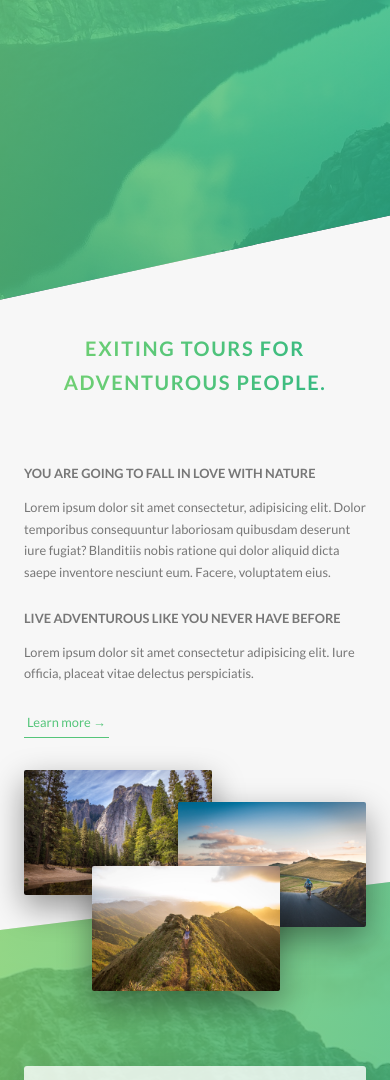
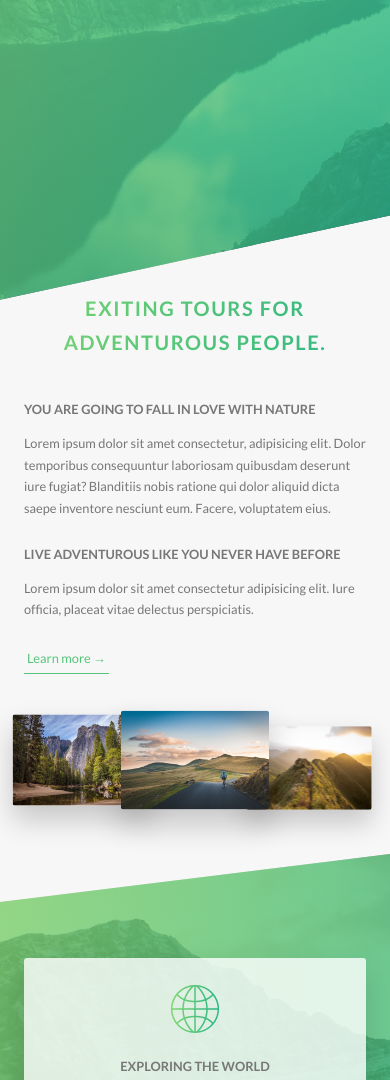
Before and after one commit to mlavagni/natours, a website: page index.html in a window 390 px wide. Shown: the part 502-1582 px from the top of the page. Drawn offline with Linux system fonts and the light colour scheme.

Commit message:
styling and finishing media query for card section

```diff
--- a/sass/base/_utilities.scss
+++ b/sass/base/_utilities.scss
@@ -8,10 +8,18 @@
 
 .u-margin-botton-medium {
   margin-bottom: 4rem !important;
+
+  @include respond(tab-port) {
+    margin-bottom: 3rem !important;
+  }
 }
 
 .u-margin-botton-big {
   margin-bottom: 8rem !important;
+
+  @include respond(tab-port) {
+    margin-bottom: 5rem !important;
+  }
 }
 
 .u-margin-top-big {
--- a/sass/components/_card.scss
+++ b/sass/components/_card.scss
@@ -167,4 +167,47 @@
     font-size: 6rem;
     font-weight: 100;
   }
+
+  @include respond(tab-port) {
+    height: auto;
+    border-radius: 3px;
+    background-color: $color-white;
+    box-shadow: 0 1.5rem 4rem rgba($color-black, 0.15);
+
+    &__side {
+      height: auto;
+      position: relative;
+      box-shadow: none;
+
+      &--back {
+        transform: rotateY(0);
+        clip-path: polygon(0 15%, 100% 0, 100% 100%, 0 100%);
+      }
+    }
+
+    &:hover &__side--front {
+      transform: rotateY(0);
+    }
+
+    &__details {
+      padding: 1rem 3rem;
+    }
+    // FRONT SIDE STYLING
+    &__cta {
+      position: relative;
+      top: 0%;
+      left: 0;
+      transform: translate(0);
+      width: 100%;
+      padding: 7rem 4rem 4rem 4rem;
+    }
+
+    &__price-box {
+      margin-bottom: 3rem;
+    }
+
+    &__price-value {
+      font-size: 4rem;
+    }
+  }
 }
--- a/sass/components/_composition.scss
+++ b/sass/components/_composition.scss
@@ -10,19 +10,43 @@
     transition: all 0.2s;
     outline-offset: 2rem;
 
+    @include respond(tab-port) {
+      float: left;
+      position: relative;
+      width: 33.33333%;
+      box-shadow: 0 1.5rem 3rem rgba($color-black, 0.2);
+    }
+
     &--p1 {
       left: 0;
       top: -2rem;
+
+      @include respond(tab-port) {
+        top: 0;
+        transform: scale(1.2);
+      }
     }
 
     &--p2 {
       right: 0;
       top: 2rem;
+
+      @include respond(tab-port) {
+        top: 0;
+        transform: scale(1.3);
+        z-index: 100;
+      }
     }
 
     &--p3 {
       left: 20%;
       top: 10rem;
+
+      @include respond(tab-port) {
+        left: 0;
+        top: 1rem;
+        transform: scale(1.1);
+      }
     }
 
     &:hover {
--- a/sass/components/_feature-box.scss
+++ b/sass/components/_feature-box.scss
@@ -6,6 +6,10 @@
   border-radius: 3px;
   box-shadow: 0 1.5rem 4rem rgba($color-black, 0.15);
   transition: transform 0.3s;
+
+  @include respond(tab-port) {
+    padding: 2rem;
+  }
 
   &__icon {
     font-size: 6rem;
@@ -19,6 +23,10 @@
     );
     -webkit-background-clip: text;
     color: transparent;
+
+    @include respond(tab-port) {
+      margin-bottom: 0;
+    }
   }
   &:hover {
     transform: translateY(-1.5rem) scale(1.03);
--- a/sass/layout/_footer.scss
+++ b/sass/layout/_footer.scss
@@ -11,6 +11,10 @@
   &__logo-box {
     text-align: center;
     margin-bottom: 8rem;
+
+    @include respond(tab-port) {
+      margin-bottom: 6rem;
+    }
   }
 
   &__logo {
--- a/sass/pages/_home.scss
+++ b/sass/pages/_home.scss
@@ -2,6 +2,10 @@
   background-color: $color-gray-light-1;
   padding: 25rem 0;
   margin-top: -20vh;
+
+  @include respond(tab-port) {
+    padding: 20rem 0;
+  }
 }
 
 .section-features {
@@ -19,17 +23,29 @@
   & > * {
     transform: skewY(7deg);
   }
+
+  @include respond(tab-port) {
+    padding: 10rem 0;
+  }
 }
 
 .section-tours {
   background-color: $color-gray-light-1;
   padding: 25rem 0 15rem 0;
   margin-top: -10rem;
+
+  @include respond(tab-port) {
+    padding: 20rem 0 10rem 0;
+  }
 }
 
 .section-stories {
   position: relative;
   padding: 15rem 0;
+
+  @include respond(tab-port) {
+    padding: 10rem 0;
+  }
 }
 
 .section-book {
@@ -39,6 +55,10 @@
     $color-primary-light,
     $color-primary-dark
   );
+
+  @include respond(tab-port) {
+    padding: 10rem 0;
+  }
 }
 
 .book {
```
Also changed, not shown: css/style.css.
